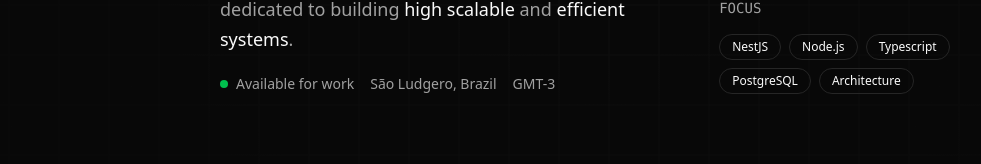
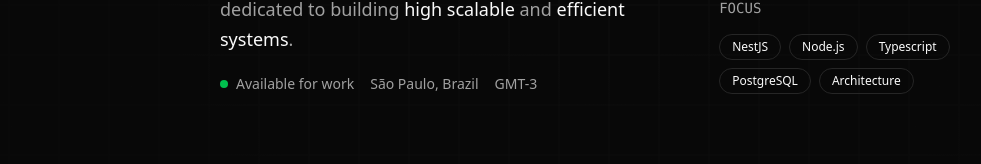
Before and after one commit to bruno-c-p/portfolio, a Next.js app: page / in a window 1280 px wide. Shown: the part 490-654 px from the top of the page, without its empty margins (36-1017 px from the left). Built offline with nearby package versions, Linux system fonts and the light colour scheme.

Commit message:
docs(Header): update location from São Ludgero to São Paulo

```diff
--- a/components/Header.tsx
+++ b/components/Header.tsx
@@ -47,7 +47,7 @@ export default function Header({ sectionsRef }: HeaderProps) {
                 <div className="w-2 h-2 bg-green-500 rounded-full animate-pulse"></div>
                 Available for work
               </div>
-              <div>São Ludgero, Brazil</div>
+              <div>São Paulo, Brazil</div>
               <div>GMT-3</div>
             </div>
           </div>
```
